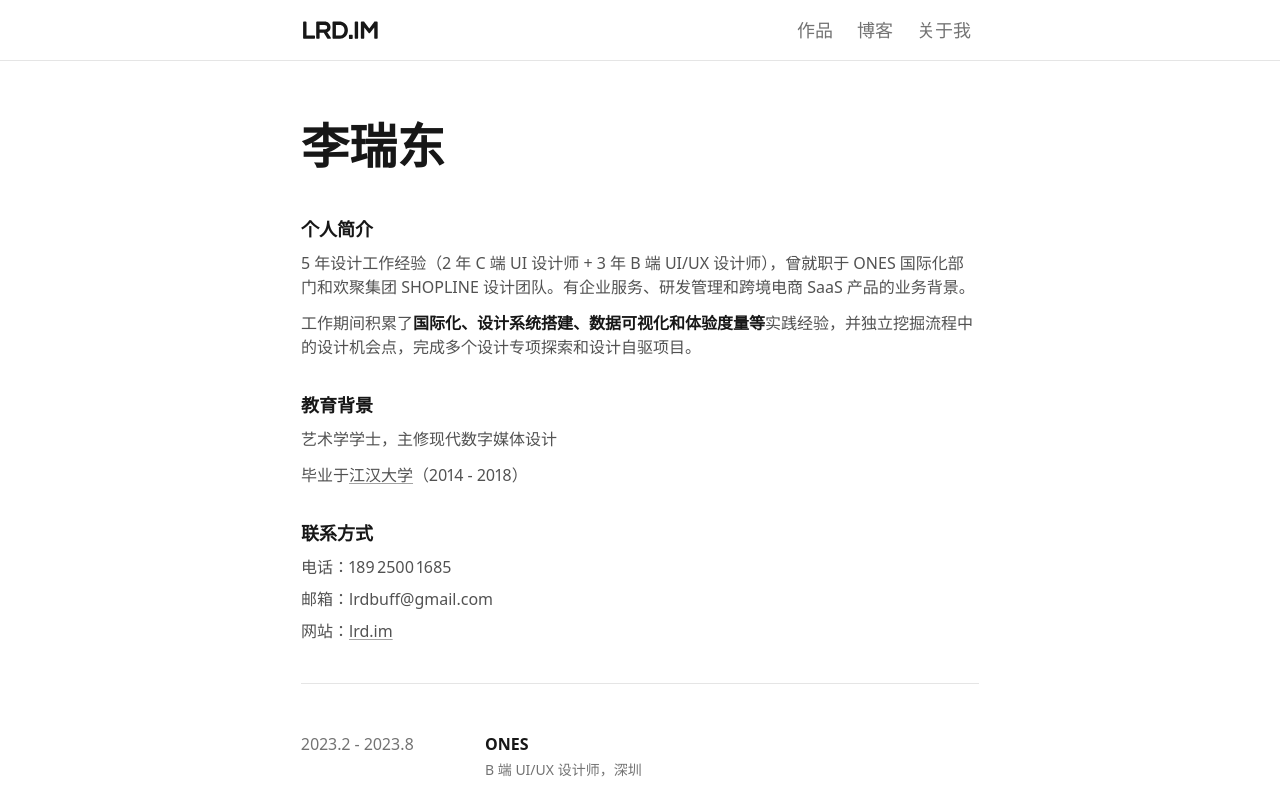
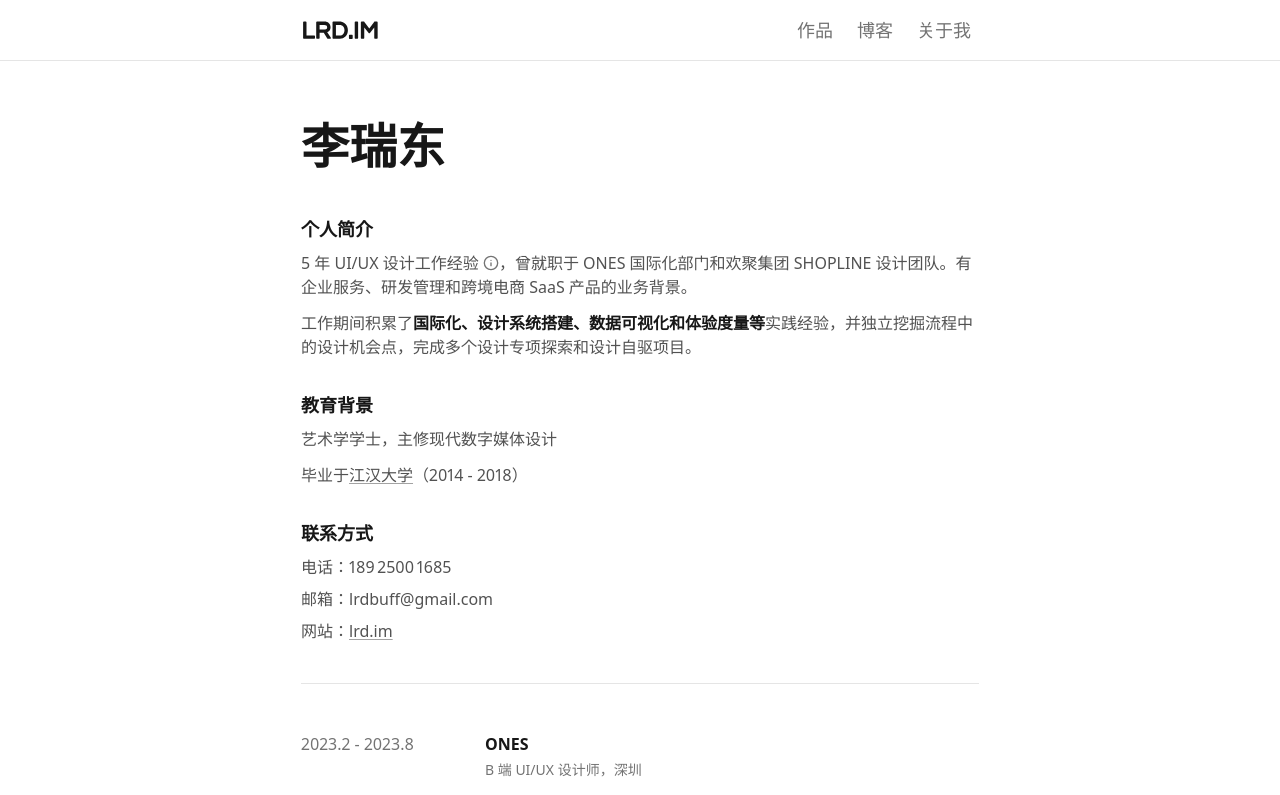
Before and after one commit to Pudge1996/NEXT.LRD.IM, a Next.js app: page /me in a window 1280 px wide. Shown: the top 795 px of the page. Built offline with nearby package versions, Linux system fonts and the light colour scheme.

Commit message:
New Component: Tooltips

```diff
--- /dev/null
+++ b/components/common/Tooltips/index.js
@@ -0,0 +1,25 @@
+import React from 'react';
+import * as Tooltip from '@radix-ui/react-tooltip';
+import { FiInfo } from "react-icons/fi";
+import styles from './styles.module.css'
+
+const Tooltips = ({children}) => {
+  return (
+    <Tooltip.Provider>
+      <Tooltip.Root delayDuration={100}>
+        <Tooltip.Trigger asChild>
+          <button className={`${styles.IconButton} text-tertiary hover:text-primary focus:text-primary ring-default`}>
+            <FiInfo />
+          </button>
+        </Tooltip.Trigger>
+        <Tooltip.Portal>
+          <Tooltip.Content className={`${styles.TooltipContent} bg-neutral-100 dark:bg-neutral-900 border border-neutral-200 dark:border-neutral-800 text-primary`} sideOffset={5}>
+          {children}
+          </Tooltip.Content>
+        </Tooltip.Portal>
+      </Tooltip.Root>
+    </Tooltip.Provider>
+  );
+};
+
+export default Tooltips;
--- /dev/null
+++ b/components/common/Tooltips/styles.module.css
@@ -0,0 +1,78 @@
+/* reset */
+
+.TooltipContent{
+  @apply text-base p-2 px-3 rounded-lg text-center;
+}
+.TooltipContent {
+  box-shadow: hsl(206 22% 7% / 35%) 0px 10px 38px -10px, hsl(206 22% 7% / 20%) 0px 10px 20px -15px;
+  animation-duration: 400ms;
+  animation-timing-function: cubic-bezier(0.16, 1, 0.3, 1);
+  will-change: transform, opacity;
+}
+.TooltipContent[data-state='delayed-open'][data-side='top'] {
+  animation-name: slideDownAndFade;
+}
+.TooltipContent[data-state='delayed-open'][data-side='right'] {
+  animation-name: slideLeftAndFade;
+}
+.TooltipContent[data-state='delayed-open'][data-side='bottom'] {
+  animation-name: slideUpAndFade;
+}
+.TooltipContent[data-state='delayed-open'][data-side='left'] {
+  animation-name: slideRightAndFade;
+}
+
+.IconButton {
+  font-family: inherit;
+  vertical-align: -0.15em;
+  border-radius: 100%;
+  height: 1em;
+  width: 1em;
+  display: inline-flex;
+  align-items: center;
+  justify-content: center;
+}
+
+@keyframes slideUpAndFade {
+  from {
+    opacity: 0;
+    transform: translateY(2px);
+  }
+  to {
+    opacity: 1;
+    transform: translateY(0);
+  }
+}
+
+@keyframes slideRightAndFade {
+  from {
+    opacity: 0;
+    transform: translateX(-2px);
+  }
+  to {
+    opacity: 1;
+    transform: translateX(0);
+  }
+}
+
+@keyframes slideDownAndFade {
+  from {
+    opacity: 0;
+    transform: translateY(-2px);
+  }
+  to {
+    opacity: 1;
+    transform: translateY(0);
+  }
+}
+
+@keyframes slideLeftAndFade {
+  from {
+    opacity: 0;
+    transform: translateX(2px);
+  }
+  to {
+    opacity: 1;
+    transform: translateX(0);
+  }
+}
--- a/package.json
+++ b/package.json
@@ -14,6 +14,7 @@
     "@mdx-js/loader": "^2.2.1",
     "@mdx-js/react": "^2.2.1",
     "@next/mdx": "^13.0.7",
+    "@radix-ui/react-tooltip": "^1.0.7",
     "@tailwindcss/container-queries": "^0.1.0",
     "@vercel/analytics": "^0.1.10",
     "date-fns": "^2.29.3",
--- a/pages/me.js
+++ b/pages/me.js
@@ -1,6 +1,7 @@
 import Head from 'next/head'
 import siteMetadata from "/data/siteMetadata";
 import Link from "next/link";
+import Tooltips from "/components/common/Tooltips";
 
 
 export default function me() {
@@ -22,7 +23,7 @@ export default function me() {
         <section className='resume-info flex flex-col gap-6 sm:gap-8'>
           <section>
             <h2>个人简介</h2>
-            <p>5 年设计工作经验（2 年 C 端 UI 设计师 + 3 年 B 端 UI/UX 设计师），曾就职于 ONES 国际化部门和欢聚集团 SHOPLINE 设计团队。有企业服务、研发管理和跨境电商 SaaS 产品的业务背景。</p>
+            <p>5 年 UI/UX 设计工作经验 <Tooltips>2 年 C 端 UI 设计师 (2018-2020) <br/> 3 年 B 端 UI/UX 设计师 (2020-2023)</Tooltips>，曾就职于 ONES 国际化部门和欢聚集团 SHOPLINE 设计团队。有企业服务、研发管理和跨境电商 SaaS 产品的业务背景。</p>
             <p>工作期间积累了<strong>国际化、设计系统搭建、数据可视化和体验度量等</strong>实践经验，并独立挖掘流程中的设计机会点，完成多个设计专项探索和设计自驱项目。</p>
           </section>
           <section>
```
Also changed, not shown: 2 other files (tests, documents, lock files or other folders).
